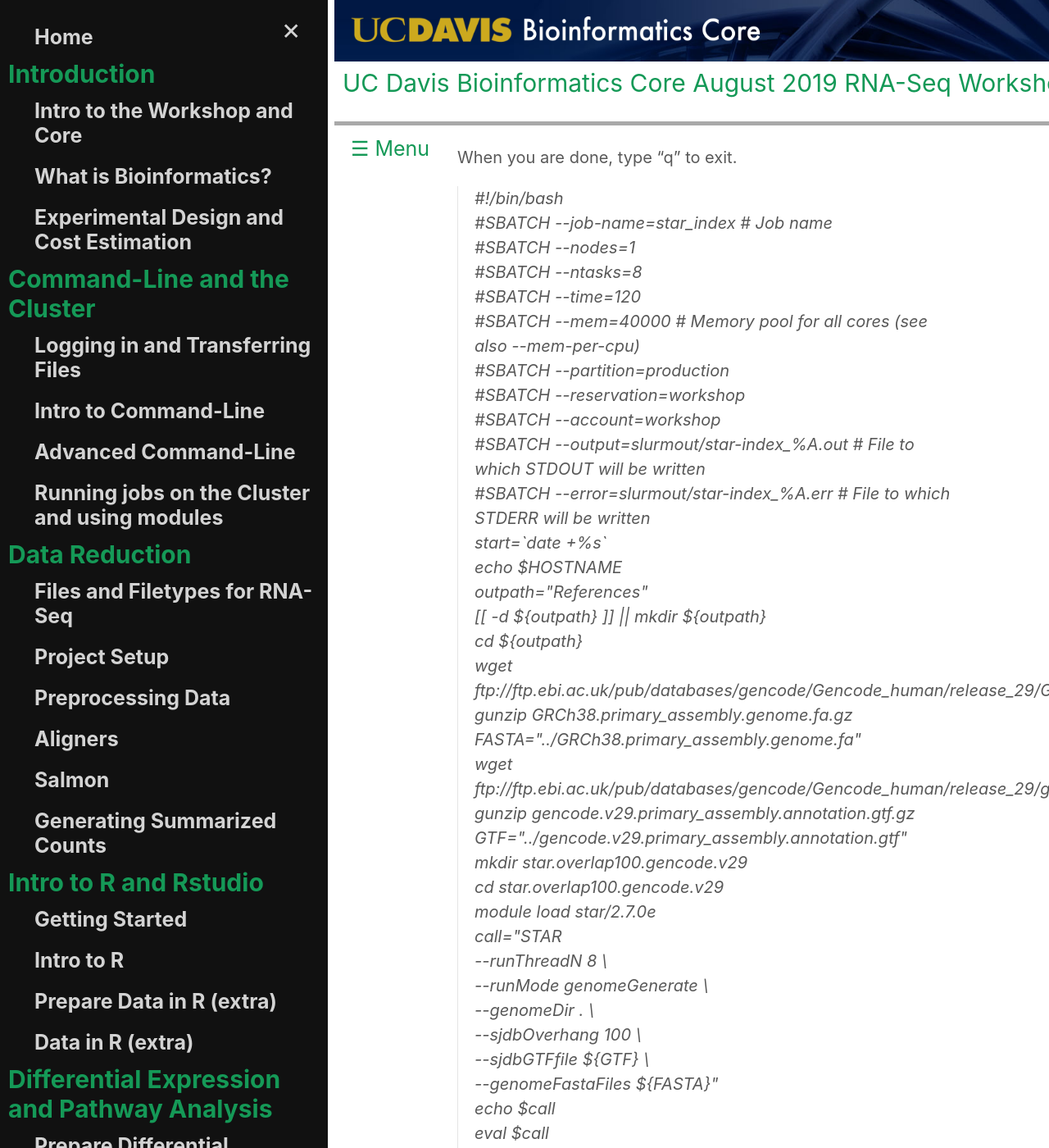
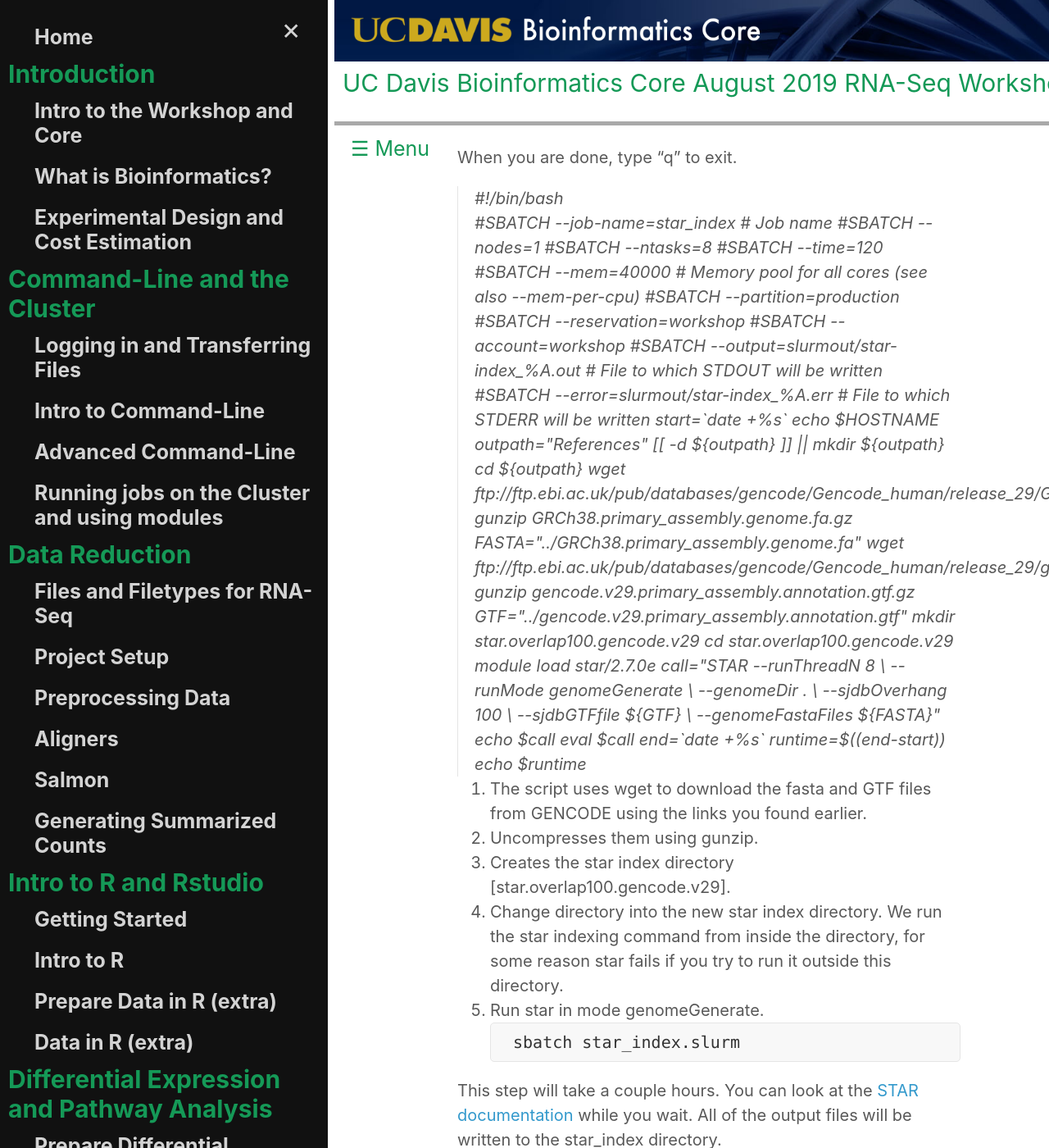
Before and after one commit to ucdavis-bioinformatics-training/2019_August_UCD_mRNAseq_Workshop, a Jekyll site: the page built from data_reduction/alignment.md, in a window 1280 px wide and 1400 px high, scrolled down 8274 px. Shown: the whole window at 82% size. Built offline with Jekyll 4.4.1, drawn with Linux system fonts in a browser that asks for light colours; our own code applies the rules of GitHub Pages for plain Markdown files; some of the changed text lies outside the part shown.

```diff
--- a/data_reduction/alignment.md
+++ b/data_reduction/alignment.md
@@ -154,51 +154,51 @@
 <blockquote>
  #!/bin/bash<br>
 
- #SBATCH --job-name=star_index # Job name<br>
- #SBATCH --nodes=1<br>
- #SBATCH --ntasks=8<br>
- #SBATCH --time=120<br>
- #SBATCH --mem=40000 # Memory pool for all cores (see also --mem-per-cpu)<br>
- #SBATCH --partition=production<br>
- #SBATCH --reservation=workshop<br>
- #SBATCH --account=workshop<br>
- #SBATCH --output=slurmout/star-index_%A.out # File to which STDOUT will be written<br>
- #SBATCH --error=slurmout/star-index_%A.err # File to which STDERR will be written<br>
+ #SBATCH --job-name=star_index # Job name
+ #SBATCH --nodes=1
+ #SBATCH --ntasks=8
+ #SBATCH --time=120
+ #SBATCH --mem=40000 # Memory pool for all cores (see also --mem-per-cpu)
+ #SBATCH --partition=production
+ #SBATCH --reservation=workshop
+ #SBATCH --account=workshop
+ #SBATCH --output=slurmout/star-index_%A.out # File to which STDOUT will be written
+ #SBATCH --error=slurmout/star-index_%A.err # File to which STDERR will be written
 
- start=`date +%s`<br>
- echo $HOSTNAME<br>
+ start=`date +%s`
+ echo $HOSTNAME
 
- outpath="References"<br>
- [[ -d ${outpath} ]] || mkdir ${outpath}<br>
+ outpath="References"
+ [[ -d ${outpath} ]] || mkdir ${outpath}
 
- cd ${outpath}<br>
- wget ftp://ftp.ebi.ac.uk/pub/databases/gencode/Gencode_human/release_29/GRCh38.primary_assembly.genome.fa.gz<br>
- gunzip GRCh38.primary_assembly.genome.fa.gz<br>
- FASTA="../GRCh38.primary_assembly.genome.fa"<br>
+ cd ${outpath}
+ wget ftp://ftp.ebi.ac.uk/pub/databases/gencode/Gencode_human/release_29/GRCh38.primary_assembly.genome.fa.gz
+ gunzip GRCh38.primary_assembly.genome.fa.gz
+ FASTA="../GRCh38.primary_assembly.genome.fa"
 
- wget ftp://ftp.ebi.ac.uk/pub/databases/gencode/Gencode_human/release_29/gencode.v29.primary_assembly.annotation.gtf.gz<br>
- gunzip gencode.v29.primary_assembly.annotation.gtf.gz<br>
- GTF="../gencode.v29.primary_assembly.annotation.gtf"<br>
+ wget ftp://ftp.ebi.ac.uk/pub/databases/gencode/Gencode_human/release_29/gencode.v29.primary_assembly.annotation.gtf.gz
+ gunzip gencode.v29.primary_assembly.annotation.gtf.gz
+ GTF="../gencode.v29.primary_assembly.annotation.gtf"
 
- mkdir star.overlap100.gencode.v29<br>
- cd star.overlap100.gencode.v29<br>
+ mkdir star.overlap100.gencode.v29
+ cd star.overlap100.gencode.v29
 
- module load star/2.7.0e<br>
+ module load star/2.7.0e
 
- call="STAR<br>
-      --runThreadN 8 \<br>
-      --runMode genomeGenerate \<br>
-      --genomeDir . \<br>
-      --sjdbOverhang 100 \<br>
-      --sjdbGTFfile ${GTF} \<br>
-      --genomeFastaFiles ${FASTA}"<br>
+ call="STAR
+      --runThreadN 8 \
+      --runMode genomeGenerate \
+      --genomeDir . \
+      --sjdbOverhang 100 \
+      --sjdbGTFfile ${GTF} \
+      --genomeFastaFiles ${FASTA}"
 
- echo $call<br>
- eval $call<br>
+ echo $call
+ eval $call
 
- end=`date +%s`<br>
- runtime=$((end-start))<br>
- echo $runtime<br>
+ end=`date +%s`
+ runtime=$((end-start))
+ echo $runtime
 </blockquote>
 
 1. The script uses wget to download the fasta and GTF files from GENCODE using the links you found earlier.
```
